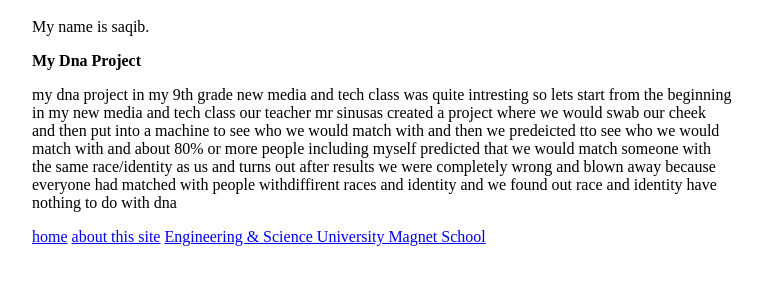
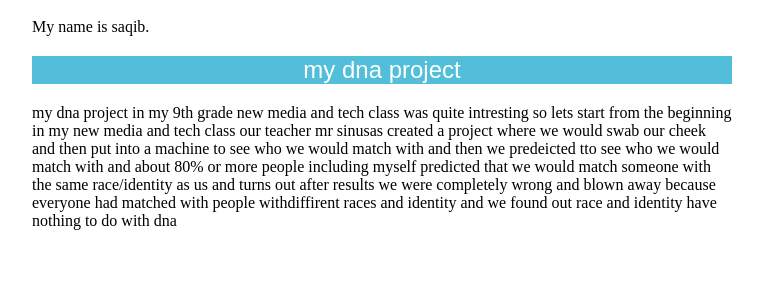
Before and after one commit to saqibthegreat/saqibthegreat.github.io, a plain HTML site: page index.html in a window 1280 px wide. Shown: the part 40-324 px from the top of the page, without its empty margins (258-1021 px from the left). Drawn offline with Linux system fonts and the light colour scheme; a web font is replaced by a local one.

Commit message:
Update index.html

```diff
--- a/index.html
+++ b/index.html
@@ -1,6 +1,6 @@
 <h1>Hi World!</h1>
   <p>My name is saqib.</p>
-       <p><b>My Dna Project</b></p>
+       <h2>my dna project</h4>
 <p>my dna project in my 9th grade new media and tech class was quite intresting so lets start from the beginning in my new media and tech class our teacher mr sinusas created a project where we would swab our cheek and then put into a machine to see who we would match with and then we predeicted tto see who we would match with and about 80% or more people including myself predicted that we would match someone with the same race/identity as us and turns out after results we were completely wrong and blown away because everyone had matched with people withdiffirent races and identity and we found out race and identity have nothing to do with dna</p></p>
 <!DOCTYPE html>
 <html lang="en">
@@ -12,6 +12,3 @@
    <link rel="stylesheet" href="style.css">
 </head>
 <body>
-<a href="index.html">home</a>
-<a href="about.html">about this site</a>
-<a href="https://esumsnh.net/">Engineering & Science University Magnet  School</a>
```
